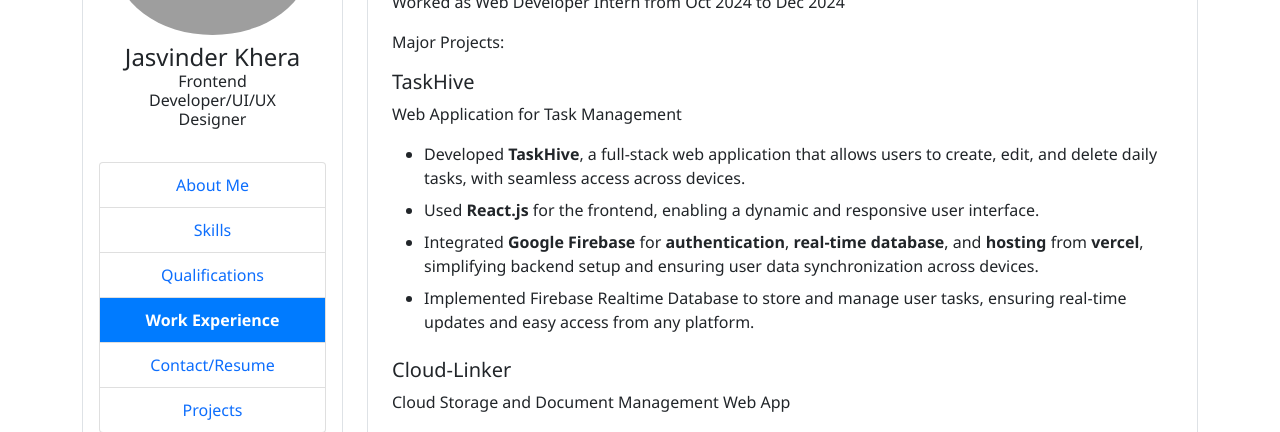
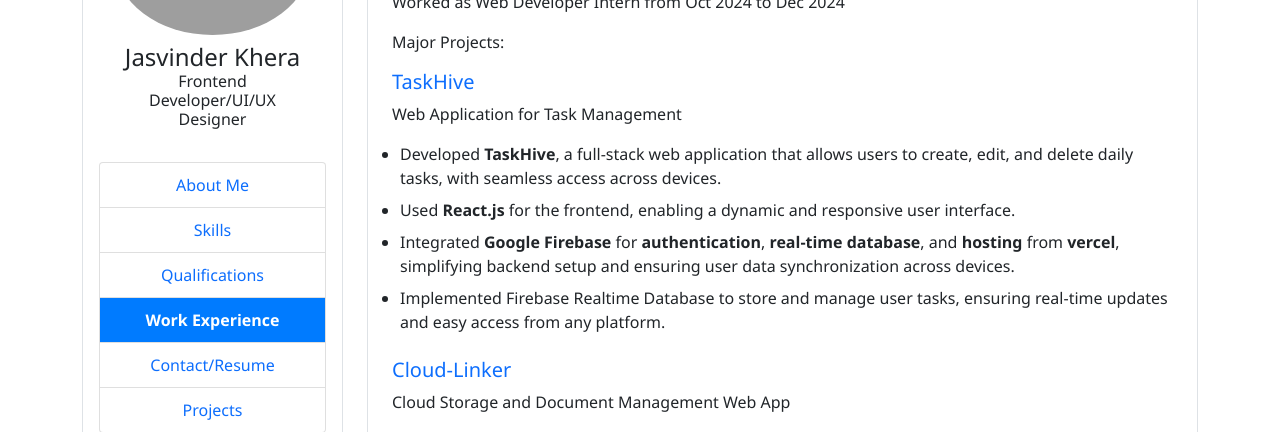
Before and after one commit to jasvinderkhera/my_portfolio, a React (Create React App) app: page /experience in a window 1280 px wide. Shown: the part 168-600 px from the top of the page. Built offline with nearby package versions, Linux system fonts and the light colour scheme; grey boxes are pictures that could not be loaded.

Commit message:
about updated

```diff
--- a/src/App.css
+++ b/src/App.css
@@ -46,6 +46,13 @@ body {
   object-fit: contain;
 }
 
+.menu{
+  position: sticky;
+  background-color: white;
+  top: 0;
+  z-index: 4;
+}
+
 .mob-menu{
   position: absolute;
   background-color: rgba(0, 0, 0, 0.79);
@@ -53,7 +60,7 @@ body {
   bottom: 0;
   left: 0;
   right: 0;
-  z-index: 3;
+  z-index: 6;
 }
 
 
--- a/src/App.js
+++ b/src/App.js
@@ -32,16 +32,7 @@ function App() {
                   <img src={menubtn} alt="" className="img-fluid" style={{height:'24px', width:"24px"}}/>
                 </div>
 
-                <div className={ menu === "show" ? "mob-menu d-block" : "mob-menu d-none"}>
-                <div className="inner-mob-menu d-flex align-items-start flex-column pt-5">
-                <Link to={'/about'} className="nav-link text-white px-3 py-3 fs-5" onClick={()=>setMenu('hide')}>About</Link>
-                <Link to={'/skills'} className="nav-link text-white px-3 py-3 fs-5" onClick={()=>setMenu('hide')}>Skills</Link>
-                <Link to={'/qualifications'} className="nav-link text-white px-3 py-3 fs-5" onClick={()=>setMenu('hide')}>Qualification</Link>
-                <Link to={'/experience'} className="nav-link text-white px-3 py-3 fs-5" onClick={()=>setMenu('hide')}>Work Experience</Link>
-                <Link to={'/contact'} className="nav-link text-white px-3 py-3 fs-5" onClick={()=>setMenu('hide')}>Contact/Resume</Link>
-                <Link to={'/projects'} className="nav-link text-white px-3 py-3 fs-5" onClick={()=>setMenu('hide')}>Projects</Link>
-                </div>
-                </div>
+
               </div>
 
               <div className="list-group d-none d-md-block px-2 mb-2">
@@ -117,6 +108,16 @@ function App() {
             </div>
           </div>
         </div>
+        <div className={ menu === "show" ? "mob-menu d-block" : "mob-menu d-none"}>
+                <div className="inner-mob-menu d-flex align-items-start flex-column pt-5">
+                <Link to={'/about'} className="nav-link text-white px-3 py-3 fs-5" onClick={()=>setMenu('hide')}>About</Link>
+                <Link to={'/skills'} className="nav-link text-white px-3 py-3 fs-5" onClick={()=>setMenu('hide')}>Skills</Link>
+                <Link to={'/qualifications'} className="nav-link text-white px-3 py-3 fs-5" onClick={()=>setMenu('hide')}>Qualification</Link>
+                <Link to={'/experience'} className="nav-link text-white px-3 py-3 fs-5" onClick={()=>setMenu('hide')}>Work Experience</Link>
+                <Link to={'/contact'} className="nav-link text-white px-3 py-3 fs-5" onClick={()=>setMenu('hide')}>Contact/Resume</Link>
+                <Link to={'/projects'} className="nav-link text-white px-3 py-3 fs-5" onClick={()=>setMenu('hide')}>Projects</Link>
+                </div>
+                </div>
       </div>
     </BrowserRouter>
   );
--- a/src/components/About.jsx
+++ b/src/components/About.jsx
@@ -13,6 +13,8 @@ function About() {
           <li>JQuery</li>
           <li>Bootstrap</li>
           <li>React.Js</li>
+          <li>Tailwind CSS</li>
+          <li>React Native Expo</li>
         </ul>
     </div>
   )
--- a/src/components/Experience.jsx
+++ b/src/components/Experience.jsx
@@ -9,17 +9,17 @@ function Experience() {
     <h4>Unified Mentor</h4>
     <p>Worked as Web Developer Intern from Oct 2024 to Dec 2024</p>
     <p>Major Projects:</p>
-    <h5>TaskHive</h5>
+    <h5 className='text-primary'>TaskHive</h5>
     <p>Web Application for Task Management</p>
-    <ul>
+    <ul className='ps-2'>
       <li className='pb-2'>Developed <strong>TaskHive</strong>, a full-stack web application that allows users to create, edit, and delete daily tasks, with seamless access across devices.</li>
       <li className='pb-2'>Used <strong>React.js</strong> for the frontend, enabling a dynamic and responsive user interface.</li>
       <li className='pb-2'>Integrated <strong>Google Firebase</strong> for <strong>authentication</strong>, <strong>real-time database</strong>, and <strong>hosting</strong> from <strong>vercel</strong>, simplifying backend setup and ensuring user data synchronization across devices.</li>
       <li className='pb-2'>Implemented Firebase Realtime Database to store and manage user tasks, ensuring real-time updates and easy access from any platform.</li>
     </ul>
-    <h5>Cloud-Linker</h5>
+    <h5 className='text-primary'>Cloud-Linker</h5>
     <p>Cloud Storage and Document Management Web App</p>
-    <ul>
+    <ul className='ps-2'>
       <li className='pb-2'>Built <strong>Cloud-Linker</strong>, a cloud-based document and image storage platform, enabling users to upload, store, and access files securely from anywhere.</li>
       <li className='pb-2'>Used <strong>Google Firebase</strong> as the backend to handle user authentication, file storage, and real-time synchronization.</li>
       <li className='pb-2'>Integrated <strong>Firebase Realtime Database</strong> for efficient file uploading and retrieval, ensuring that documents and images are safely stored in the database.</li>
```
